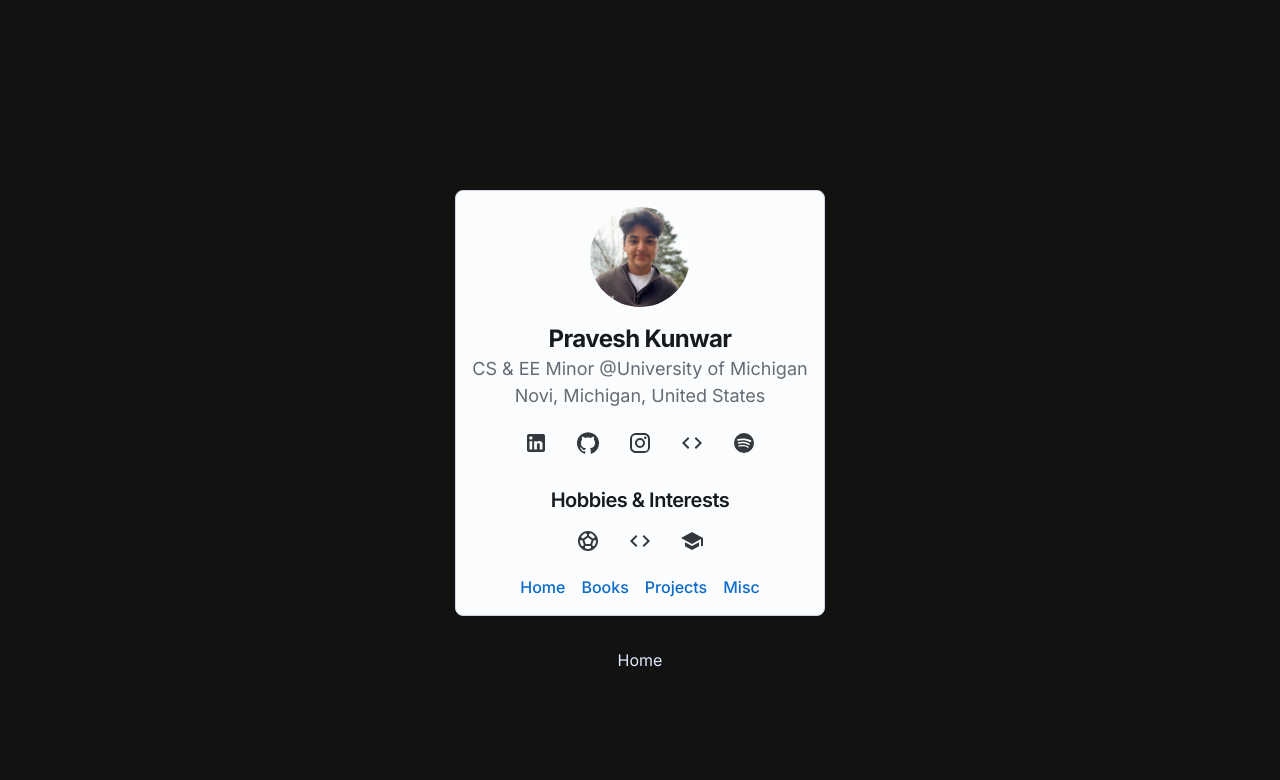
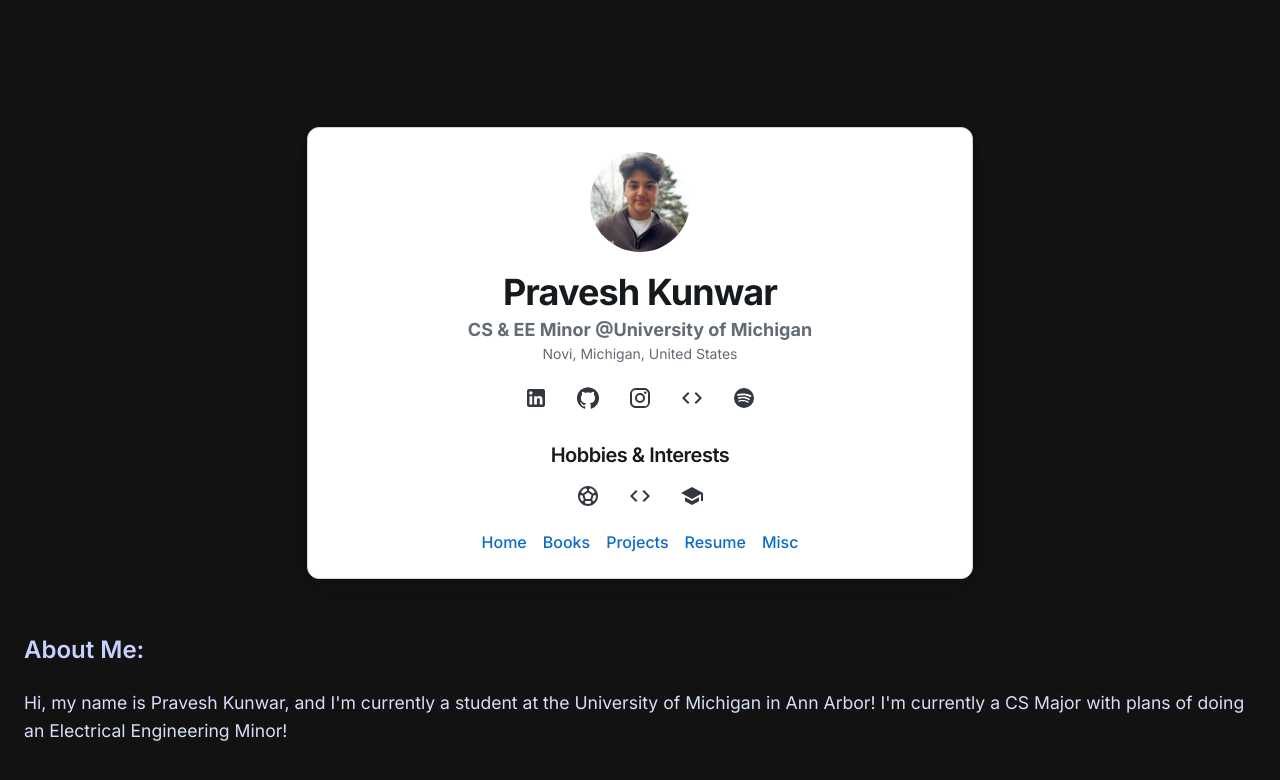
Before and after one commit to PraveshKunwar/portfolio, a React (Vite) app: page / in a window 1280 px wide. Shown: the top 780 px of the page. Built offline with nearby package versions, Linux system fonts and the light colour scheme.

Commit message:
chore: work on adding text to components

```diff
--- a/components/Home.tsx
+++ b/components/Home.tsx
@@ -1,5 +1,18 @@
 const Home: React.FC = () => {
-  return <>Home</>;
+  return (
+    <div className="home-section">
+      <section id="home-about-me">
+        <h2>About Me:</h2>
+        <p className="home-paragraph">
+          Hi, my name is Pravesh Kunwar, and I'm currently a student at the
+          University of Michigan in Ann Arbor! I'm currently a CS Major with
+          plans of doing an Electrical Engineering Minor!
+        </p>
+      </section>
+      <section id="home-classes"></section>
+      <section id="home-skills"></section>
+    </div>
+  );
 };
 
 export default Home;
--- a/package.json
+++ b/package.json
@@ -14,6 +14,8 @@
     "@emotion/styled": "^11.14.0",
     "@mui/icons-material": "^6.2.0",
     "@mui/joy": "^5.0.0-beta.50",
+    "@react-pdf-viewer/core": "^3.12.0",
+    "@react-pdf-viewer/default-layout": "^3.12.0",
     "react": "^18.3.1",
     "react-dom": "^18.3.1",
     "react-router-dom": "^7.0.2"
--- a/src/App.tsx
+++ b/src/App.tsx
@@ -32,7 +32,28 @@ const App: React.FC = () => {
           alignItems: "center",
         }}
       >
-        <Card variant="outlined" sx={{ maxWidth: 400, p: 2, mb: 4, mt: 2 }}>
+        <Card
+          variant="outlined"
+          sx={{
+            width: "50%",
+            minWidth: "300px",
+            margin: "2rem auto", // Centered with spacing
+            padding: "1.5rem",
+            boxShadow: "lg",
+            borderRadius: "12px",
+            backgroundColor: "white",
+            // Media query for smaller screens
+            "@media (max-width: 768px)": {
+              width: "100%", // Full width on small devices
+              margin: "0", // Remove margins
+              borderRadius: "0", // Remove rounded corners
+              position: "absolute", // Stick to the top
+              top: 0, // Align to the top
+              left: 0,
+              padding: "1rem", // Slightly smaller padding
+            },
+          }}
+        >
           <Stack spacing={2} alignItems="center">
             <Avatar
               src={"/praveshk.png"}
@@ -40,13 +61,13 @@ const App: React.FC = () => {
               sx={{ width: 100, height: 100 }}
             />
             <Box textAlign="center">
-              <Typography level="h3" sx={{ fontWeight: "bold" }}>
+              <Typography level="h1" sx={{ fontWeight: "bold" }}>
                 Pravesh Kunwar
               </Typography>
               <Typography level="body-lg" color="neutral">
-                CS & EE Minor @University of Michigan
+                <b>CS & EE Minor @University of Michigan</b>
               </Typography>
-              <Typography level="body-lg" color="neutral">
+              <Typography level="body-sm" color="neutral">
                 Novi, Michigan, United States
               </Typography>
             </Box>
@@ -118,7 +139,7 @@ const App: React.FC = () => {
                   <IconButton>
                     <SchoolIcon color="inherit" />
                   </IconButton>
-                </Tooltip>
+                </Tooltip>{" "}
               </Stack>
             </Box>
 
@@ -133,6 +154,14 @@ const App: React.FC = () => {
                 </JoyLink>
                 <JoyLink component={Link} to="/projects" color="primary">
                   Projects
+                </JoyLink>
+                {/* Opens PDF in a new tab */}
+                <JoyLink
+                  href="/resume.pdf"
+                  target="_blank"
+                  rel="noopener noreferrer"
+                >
+                  Resume
                 </JoyLink>
                 <JoyLink component={Link} to="/misc" color="primary">
                   Misc
```
Also changed, not shown: 2 other files (tests, documents, lock files or other folders).
